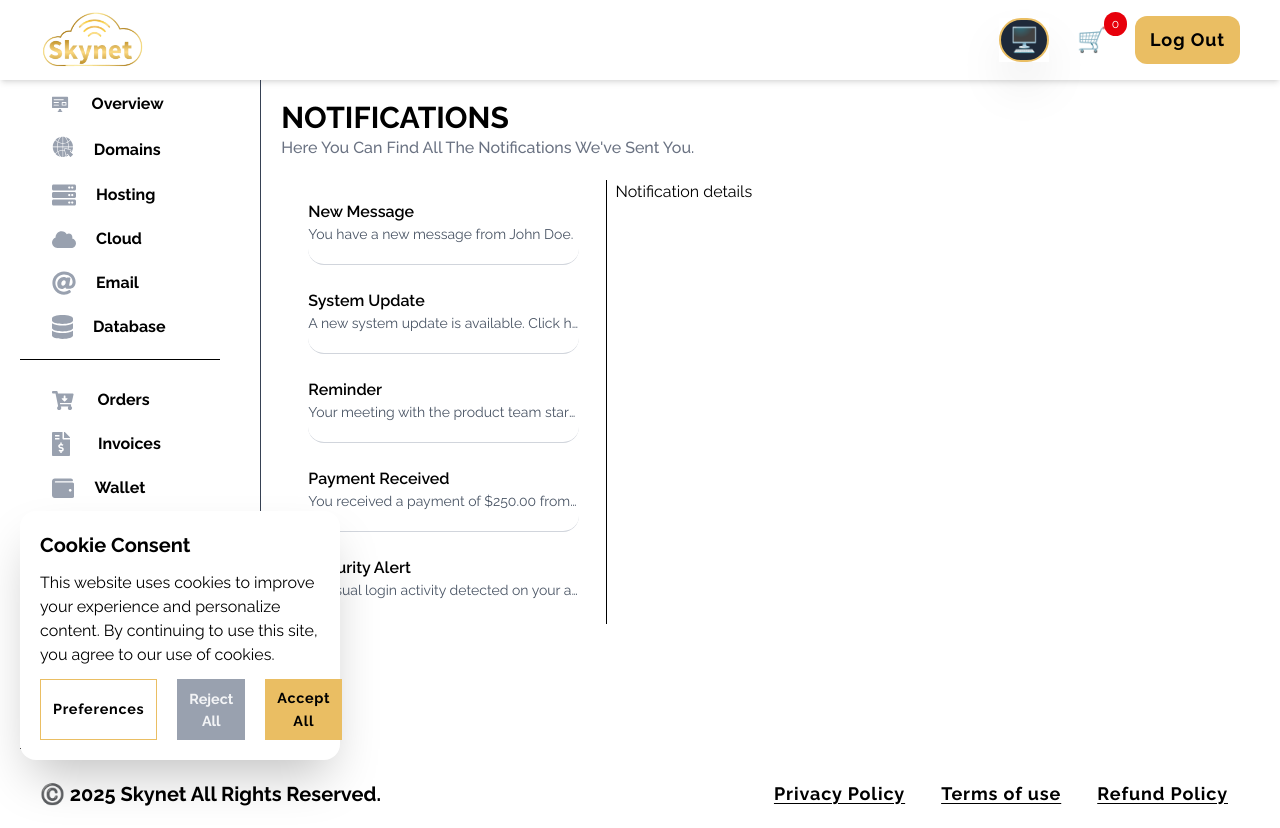
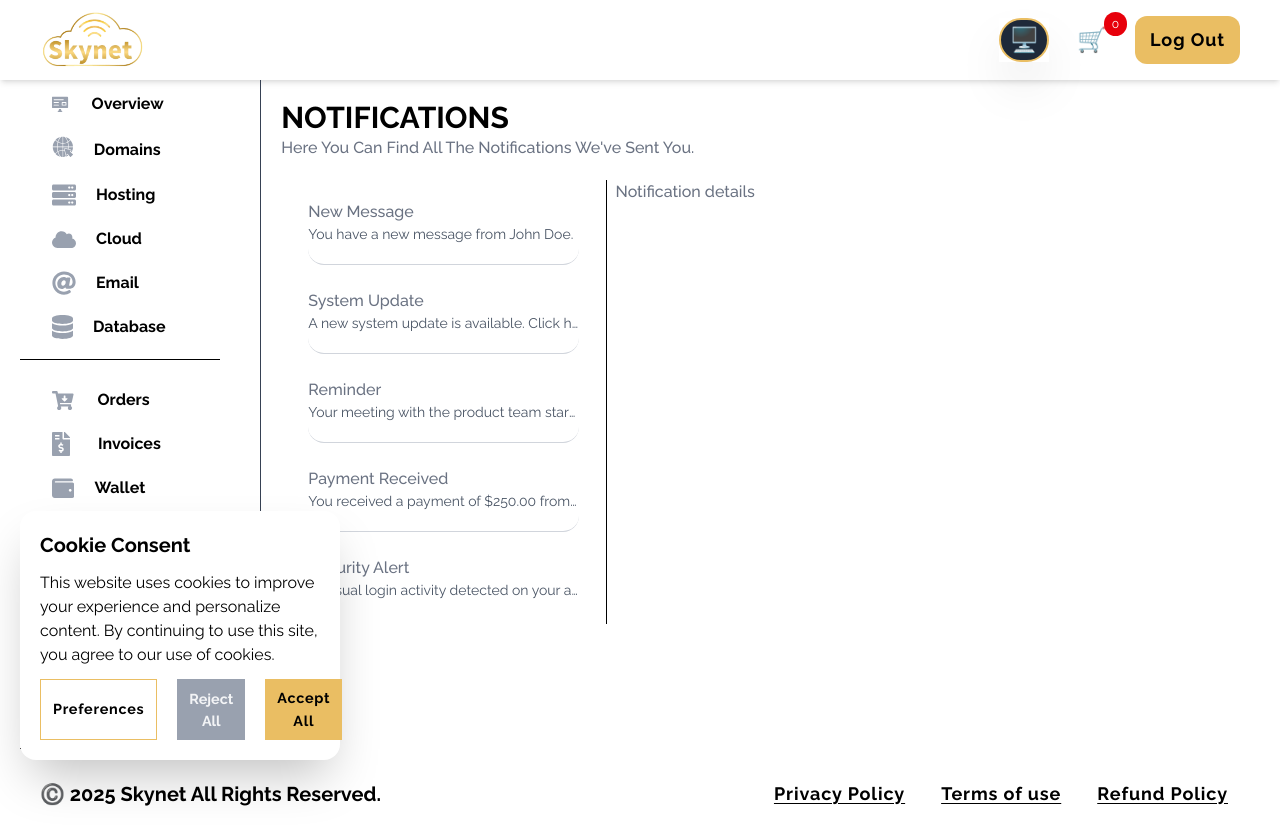
Before and after one commit to sapwavino/skynet_redesign_fe, a Vue app: page /dashboard/notifications in a window 1280 px wide. Built offline with nearby package versions, Linux system fonts and the light colour scheme; sample sign-in values are in the browser's storage; grey boxes are pictures that could not be loaded; what vue3-marquee would draw is missing.

Commit message:
NOTIFICATIONS V1.6

```diff
--- a/src/components/DashboardNotifications.vue
+++ b/src/components/DashboardNotifications.vue
@@ -63,8 +63,8 @@ export default {
       <div class="border-r w-1/3 mr-2">
         <ul>
           <li v-for="(notification, index) in mockNotifications" :key="index"
-              class="py-5 border-b last:border-none border-b-gray-300 cursor-pointer mb-1 hover:shadow-2xl rounded-2xl w-5/6 mx-auto">
-            <div class="flex items-start gap-2 font-semibold hover:text-customGold">
+              class="py-5 border-b last:border-none border-b-gray-300 cursor-pointer mb-1 hover:shadow-2xl rounded-2xl w-5/6 mx-auto dark:border-0">
+            <div class="flex items-start gap-2 font-semibold hover:text-customGold muteSubheader">
               {{ notification.title }}
             </div>
             <div class="text-sm text-gray-600 truncate">{{ notification.message }}</div>
@@ -72,7 +72,7 @@ export default {
         </ul>
       </div>
       <div class="w-full">
-        <div>Notification details</div>
+        <div class="muteSubheader">Notification details</div>
       </div>
     </div>
 
```
